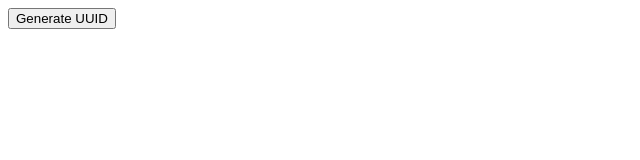
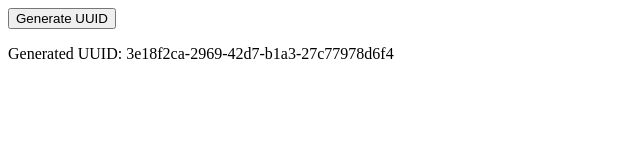
Before and after one commit to Whnneeww/Createauuid, a plain HTML site: page index.html in a window 1280 px wide. Both pictures are taken after a click on the button "Generate UUID". Shown: the whole page, without its empty margins (0-640 px from the left). Drawn offline with Linux system fonts and the light colour scheme.

Commit message:
Update index.html

```diff
--- a/index.html
+++ b/index.html
@@ -5,6 +5,7 @@
 </head>
 <body>
     <button onclick="generateUUID()">Generate UUID</button>
+    <p id="uuid"></p>
 
     <script>
         function generateUUID() {
@@ -28,8 +29,9 @@
             document.execCommand("copy");
             document.body.removeChild(tempInput);
 
-            // コピー完了のメッセージを表示
-            alert("UUID copied to clipboard: " + uuid);
+            // UUIDを画面上に表示
+            var uuidElement = document.getElementById("uuid");
+            uuidElement.textContent = "Generated UUID: " + uuid;
         }
     </script>
 </body>
```
